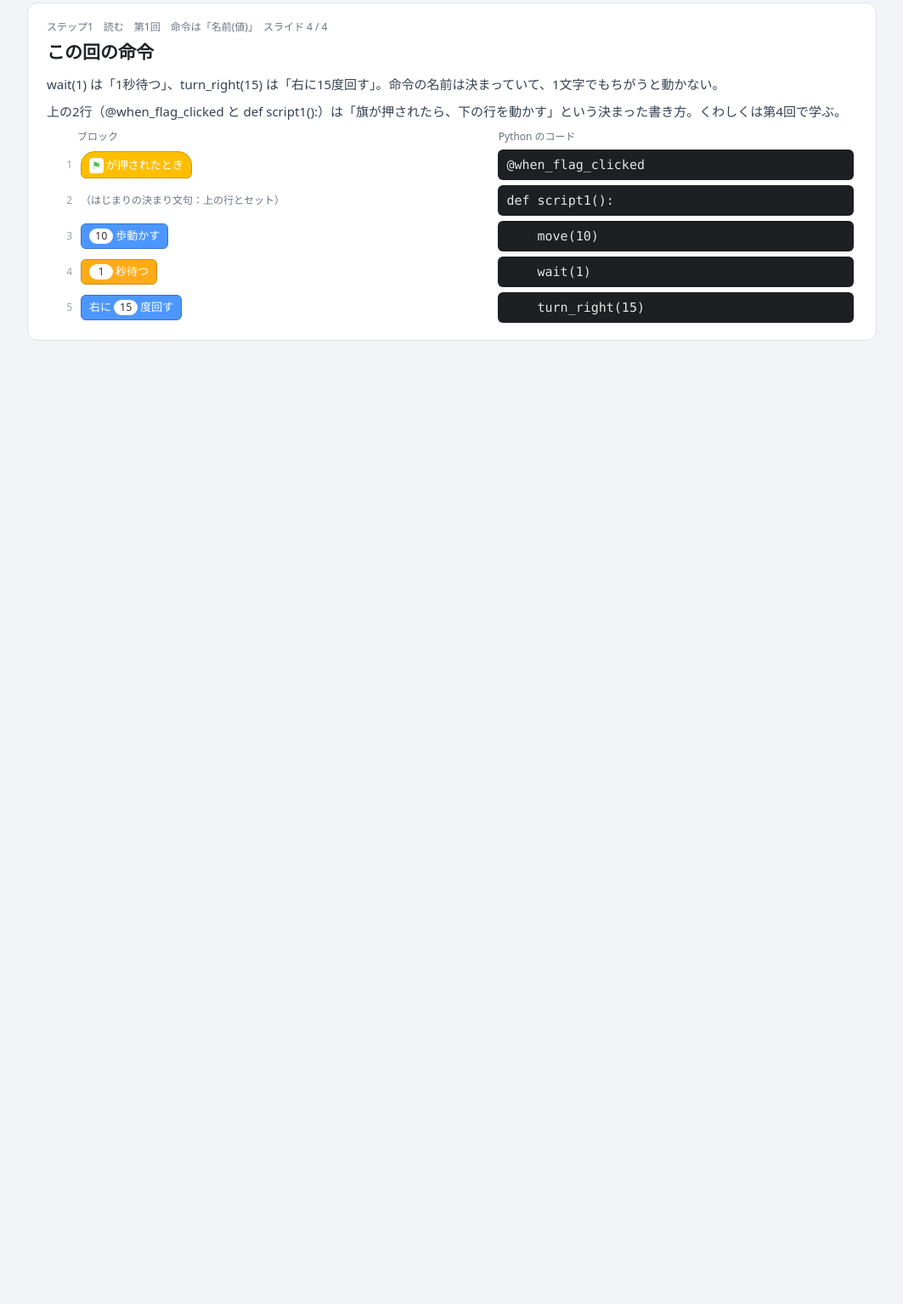
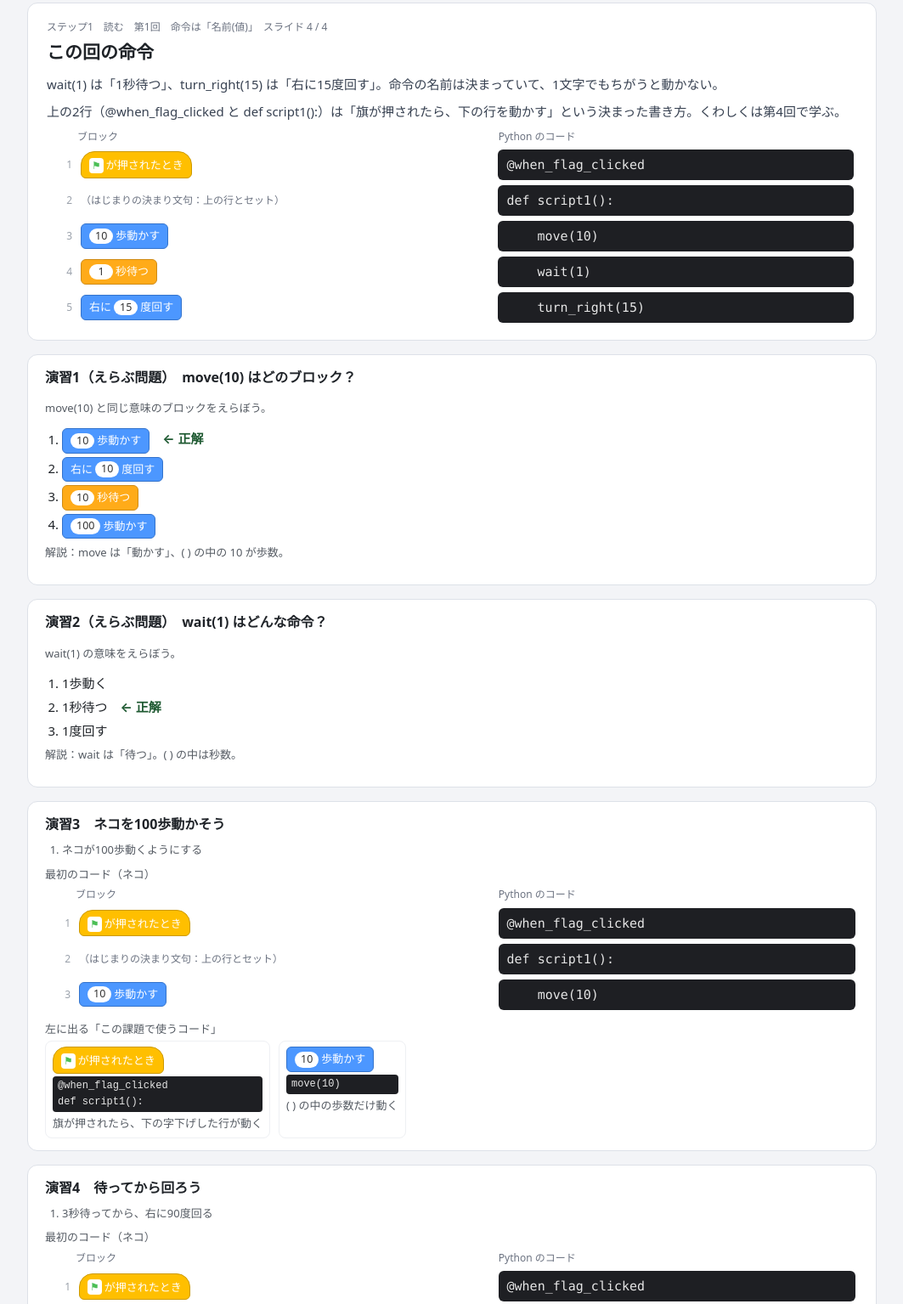
Before and after one commit to JinIshikura/block-ai-assistant, a browser extension: page public/course/index.html in a window 1280 px wide. Shown: the part 821-2356 px from the top of the page at 85% size, without its empty margins (108-1171 px from the left). Before the commit the page ends 1282 px from the top, so only its background shows below. Drawn offline with Linux system fonts and the light colour scheme.

Commit message:
教材の確認ページ：えらぶ問題と「この課題で使うコード」も表示
Co-Authored-By: Claude Opus 5.5 <noreply@anthropic.com>
Claude-Session: https://claude.ai/code/session_017QX3sgtqB8W6J2WQAnUXAh

```diff
--- a/public/course/index.html
+++ b/public/course/index.html
@@ -51,8 +51,15 @@
     l.exercises.forEach((e, k) => {
       const d = document.createElement('section');
       d.className = 'exl';
-      d.innerHTML = '<h3>演習' + (k + 1) + '　' + esc(e.title) + '</h3><ol class="g">' + e.goals.map((g) => '<li>' + esc(g) + '</li>').join('') + '</ol>' +
-        '<div class="g" style="margin:8px 0 4px">最初のコード（' + esc(e.sprite) + '）</div>' + B.table(e.starter[e.sprite]);
+      if (e.type === 'quiz') {
+        d.innerHTML = '<h3>演習' + (k + 1) + '（えらぶ問題）　' + esc(e.title) + '</h3><p class="g">' + esc(e.question) + '</p>' + (e.code ? B.table(e.code) : '') +
+          '<ol style="margin:8px 0 0">' + e.choices.map((c, i) => '<li style="margin:4px 0">' + (c.block ? B.blocks(c.block) : c.code ? '<code style="background:#1E1F23;color:#E6E6E6;border-radius:5px;padding:2px 8px;white-space:pre">' + esc(c.code) + '</code>' : esc(c.text)) + (i === e.answer ? '　<b style="color:#1F5A32">← 正解</b>' : '') + '</li>').join('') + '</ol>' +
+          '<p class="g" style="margin-top:6px">解説：' + esc(e.explain || '') + '</p>';
+      } else {
+        d.innerHTML = '<h3>演習' + (k + 1) + '　' + esc(e.title) + '</h3><ol class="g">' + e.goals.map((g) => '<li>' + esc(g) + '</li>').join('') + '</ol>' +
+          '<div class="g" style="margin:8px 0 4px">最初のコード（' + esc(e.sprite) + '）</div>' + B.table(e.starter[e.sprite]) +
+          (e.uses && e.uses.length ? '<div class="g" style="margin:10px 0 4px">左に出る「この課題で使うコード」</div><div style="display:flex;flex-wrap:wrap;gap:10px">' + e.uses.map((u) => '<div style="border:1px solid #EEF0F3;border-radius:8px;padding:6px 8px;display:flex;flex-direction:column;gap:3px">' + B.blocks(u.code) + '<code style="font-size:12px;background:#1E1F23;color:#E6E6E6;border-radius:4px;padding:2px 6px;white-space:pre">' + esc(u.code) + '</code><span class="g">' + esc(u.note) + '</span></div>').join('') + '</div>' : '');
+      }
       box.appendChild(d);
     });
     window.scrollTo(0, 0);
```
